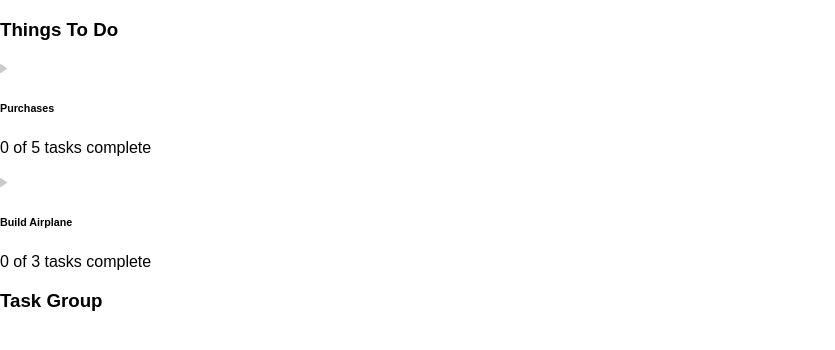
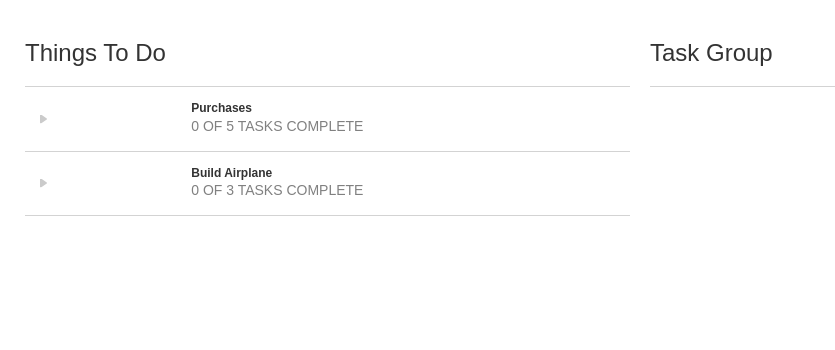
Before and after one commit to chulinguy/wonder-school, a React (Create React App) app: page / in a window 1280 px wide. Shown: the top 350 px of the page, without its empty margins (0-835 px from the left). Built offline with nearby package versions, Linux system fonts and the light colour scheme.

Commit message:
styling done

```diff
--- a/package.json
+++ b/package.json
@@ -3,6 +3,7 @@
   "version": "0.1.0",
   "private": true,
   "dependencies": {
+    "bootstrap": "3",
     "prop-types": "^15.6.1",
     "react": "^16.3.2",
     "react-dom": "^16.3.2",
--- a/src/CSS/index.css
+++ b/src/CSS/index.css
@@ -3,3 +3,55 @@ body {
   padding: 0;
   font-family: sans-serif;
 }
+
+.bold-text {
+  font-weight: bold;
+}
+
+.gray-text {
+  color: gray;
+}
+
+.no-margin {
+  margin: 0;
+}
+
+.drop-5px {
+  transform: translateY(5px);
+}
+.flex-parent {
+  display: flex;
+  display: -webkit-flex;
+  justify-content: center;
+}
+
+.flex-child {
+  -webkit-flex:1;
+  flex: 1;
+  text-align: left;
+  display: block;
+  /* float: none; */
+}
+
+.vertical-center {
+  position: absolute;
+  top: 50%;
+  transform: translateY(-50%);
+}
+
+.task-div {
+  height: 64px;
+  border-bottom: 1px lightgray solid;
+  margin: 0;
+}
+
+.group-div, #things-to-do-heading, #task-group-heading {
+  border-bottom: 1px lightgray solid;
+  padding: 10px 0 10px 0;
+  margin: 0;
+}
+
+
+#task-group-panel, #things-to-do-panel {
+  padding: 10px;
+}
--- a/src/JS/components/Task.js
+++ b/src/JS/components/Task.js
@@ -39,6 +39,12 @@ class Task extends Component {
     }
   }
 
+  textStyleChooser() {
+    if (this.lockCheck()) return { color: 'gray' };
+    else if (this.props.completedAt === null) return { textDecoration: 'none currentcolor solid' };
+    return { textDecoration: 'line-through' };
+  }
+
   render() {
     return (
       <div
@@ -46,13 +52,23 @@ class Task extends Component {
         onKeyPress={this.taskClickHandler}
         role="menuitem"
         tabIndex={this.props.id - 1}
+        className="row flex-parent task-div"
       >
-        <img
-          src={this.logoFunc()}
-          className="Task-logo"
-          alt="logo"
-        />
-        <p>{this.props.name}</p>
+        <div className="col-xs-3 flex-child">
+          <img
+            src={this.logoFunc()}
+            className="Task-logo vertical-center"
+            alt="logo"
+          />
+        </div>
+        <div className="col-xs-9">
+          <h6
+            className="bold-text vertical-center no-margin"
+            style={this.textStyleChooser()}
+          >
+            {this.props.name}
+          </h6>
+        </div>
       </div>
     );
   }
--- a/src/JS/components/TaskGroup.js
+++ b/src/JS/components/TaskGroup.js
@@ -12,10 +12,17 @@ const TaskGroup = props => {
       onKeyPress={TGclickHandler}
       role="menuitem"
       tabIndex={props.index}
+      className="row flex-parent group-div"
     >
-      <img src={groupLogo} className="taskGroup-logo" alt="logo" />
-      <h6>{props.title}</h6>
-      <p>{`${props.numOfCompletedTasks} of ${props.total} tasks complete`}</p>
+      <div className="col-xs-3 flex-child">
+        <img src={groupLogo} className="taskGroup-logo vertical-center" alt="logo" />
+      </div>
+      <div className="col-xs-9">
+        <div className="drop-5px">
+          <h6 className="bold-text no-margin">{props.title}</h6>
+          <p className="gray-text">{`${props.numOfCompletedTasks} OF ${props.total} TASKS COMPLETE`}</p>
+        </div>
+      </div>
     </div>
   );
 };
--- a/src/JS/components/TaskGroupPanel.js
+++ b/src/JS/components/TaskGroupPanel.js
@@ -4,8 +4,10 @@ import { connect } from 'react-redux';
 import Task from './Task';
 
 const TaskGroupPanel = props => (
-  <div>
-    <h3>Task Group</h3>
+  <div className="col-xs-6" id="task-group-panel">
+    <div id="task-group-heading">
+      <h3>Task Group</h3>
+    </div>
     {props.tasks.filter(taskObj => taskObj.group === props.activeGroup).map(taskObj => (
       <Task
         name={taskObj.task}
--- a/src/JS/components/ThingsToDoPanel.js
+++ b/src/JS/components/ThingsToDoPanel.js
@@ -5,8 +5,10 @@ import TaskGroup from './TaskGroup';
 import { taskGroupInfoMappingFunc } from '../util';
 
 const ThingsToDoPanel = props => (
-  <div>
-    <h3>Things To Do </h3>
+  <div className="col-xs-6" id="things-to-do-panel">
+    <div id="things-to-do-heading">
+      <h3>Things To Do </h3>
+    </div>
     {props.taskGroups.map((taskGroup, i) => (
       <TaskGroup
         key={taskGroup.name}
--- a/src/index.js
+++ b/src/index.js
@@ -1,6 +1,7 @@
 import React from 'react';
 import ReactDOM from 'react-dom';
 import { Provider } from 'react-redux';
+import '../node_modules/bootstrap/dist/css/bootstrap.css';
 import './CSS/index.css';
 import App from './JS/components/App';
 import store from './JS/data/store';
```
Also changed, not shown: 1 other file (tests, documents, lock files or other folders).
